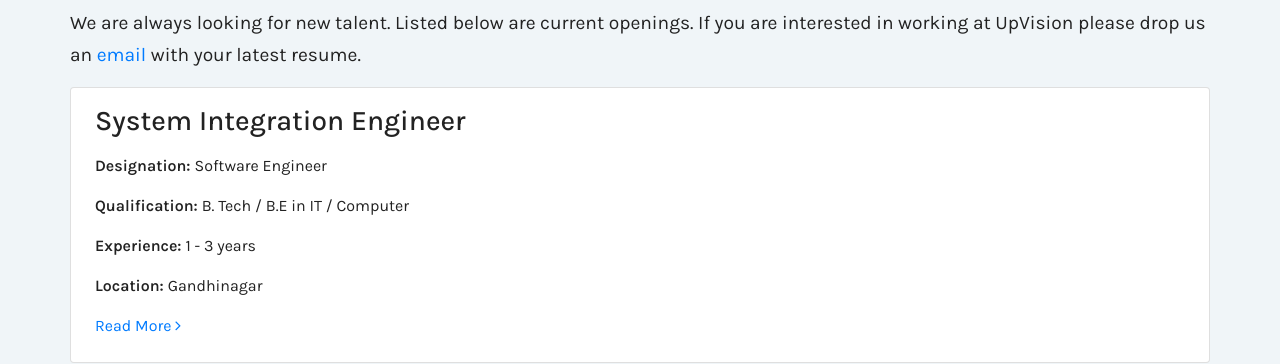
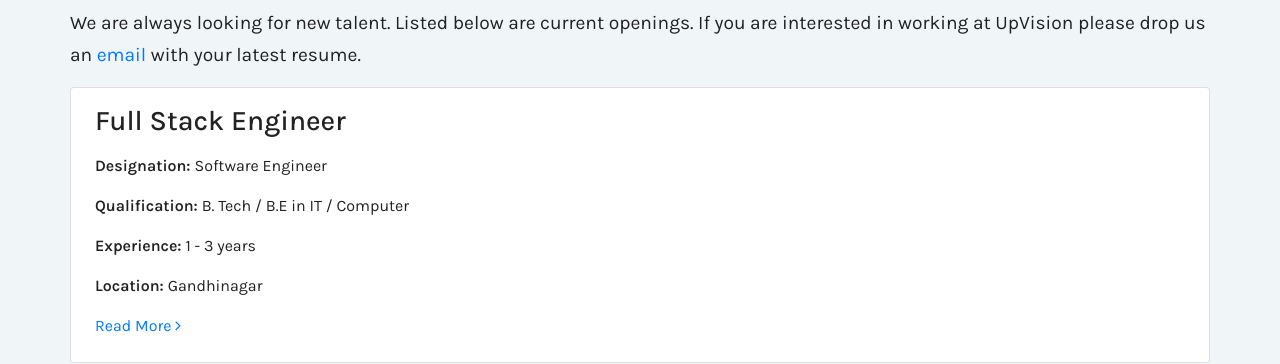
Before and after one commit to upvision-in/www.upvision.in, a Jekyll site: the page built from pages/careers.html, in a window 1280 px wide. Shown: the part 732-1096 px from the top of the page. Built offline with Jekyll 4.4.1, drawn with Linux system fonts in a browser that asks for light colours.

Commit message:
Updated Job Title

```diff
--- a/pages/careers.html
+++ b/pages/careers.html
@@ -75,7 +75,7 @@
                     <div class="card px-4 pb-4 mb-4">
                         <div id="headingThree">
                             <p>
-                            <h3>System Integration Engineer</h3>
+                            <h3>Full Stack Engineer</h3>
                             </p>
                             <p><b>Designation: </b>Software Engineer</p>
                             <p><b>Qualification: </b>B. Tech / B.E in IT / Computer</p>
```
